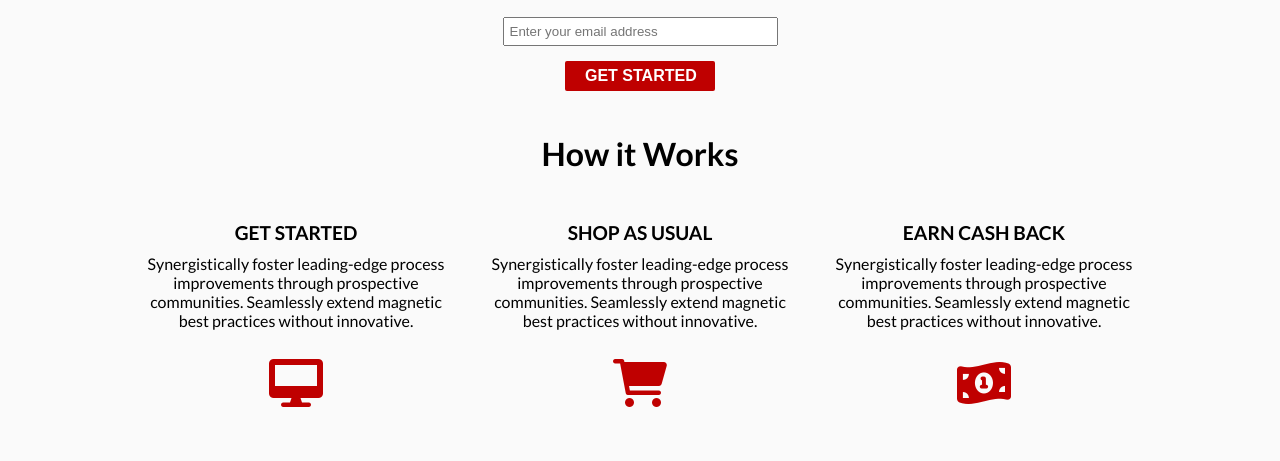
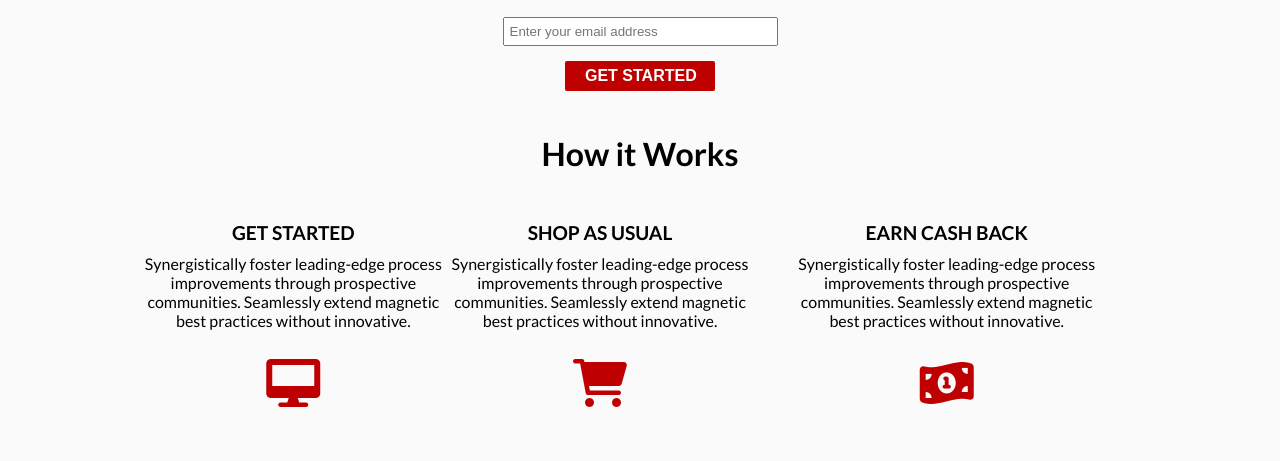
Before and after one commit to daydy225/Landing_page, a plain HTML site: page index.html in a window 1280 px wide. Shown: the part 178-639 px from the top of the page. Drawn offline with Linux system fonts and the light colour scheme.

Commit message:
Product sauvegarde 2 landing page
Project freecodecanmp

```diff
--- a/landing-page.css
+++ b/landing-page.css
@@ -10,6 +10,7 @@ body {
   background-color: #fff;
   font-family: "Lato", sans-serif;
   background-color: #fafafa;
+  overflow-x: hidden;
 }
 
 li {
@@ -177,7 +178,7 @@ nav > ul {
 }
 
 .section__features--block + .section__features--block {
-  margin-left: 2em;
+  margin-right: 2.5em;
 }
 .features__item--titre {
   font-size: 1.2rem;
@@ -239,9 +240,7 @@ nav > ul {
   width: calc(100% / 3);
   margin-left: 2em;
 }
-.section__products--block + .section__products--block {
-  /* margin-right: 4em; */
-}
+
 @media (max-width: 800px) {
   .products {
     flex-direction: column;
```
